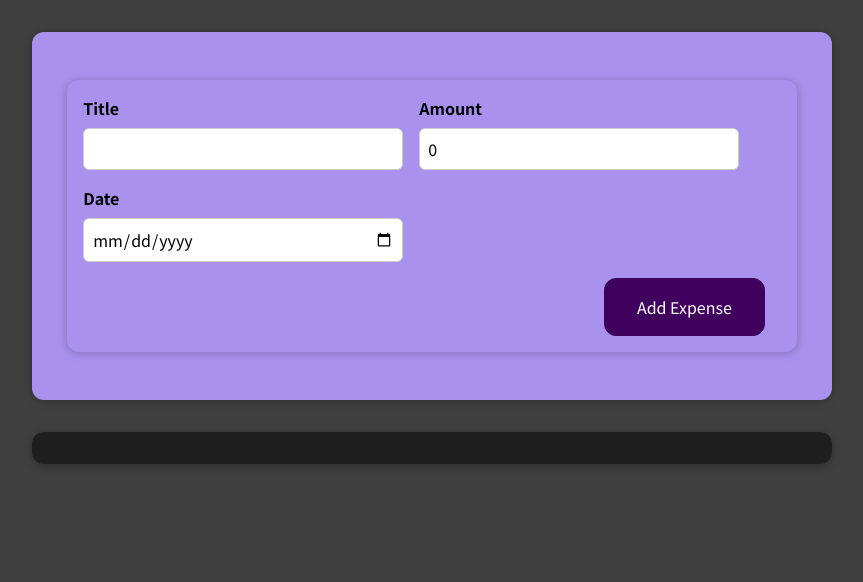
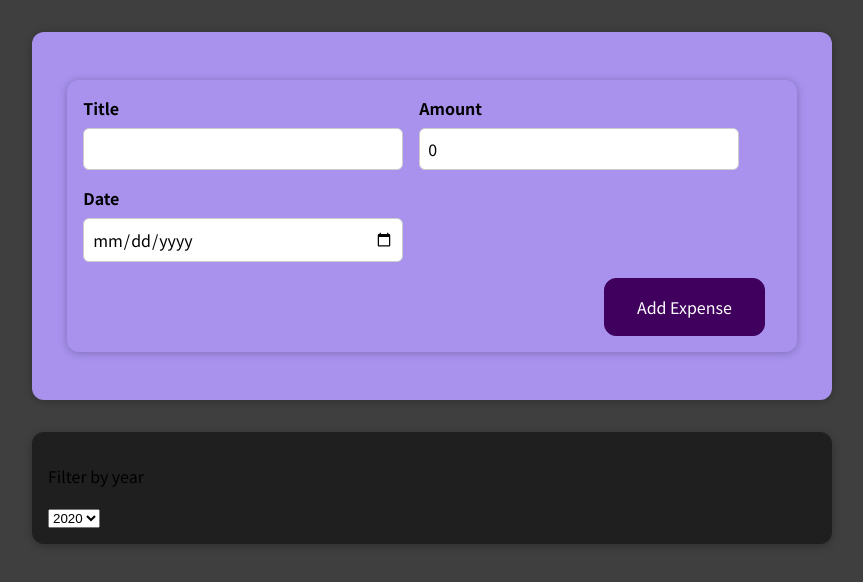
Before and after one commit to qur786/expense-tracker, a React app: page / in a window 1280 px wide. Shown: the top 582 px of the page, without its empty margins (208-1071 px from the left). Built offline with nearby package versions, Linux system fonts and the light colour scheme.

Commit message:
feat: add filter by year logic

```diff
--- a/src/components/Expense-Input-UI/ExpenseInput.js
+++ b/src/components/Expense-Input-UI/ExpenseInput.js
@@ -9,7 +9,6 @@ export function ExpenseInput(props) {
         }
         props.onAddExpense(expense);
     }
-
     return (
         <div className="new-expense">
             <ExpenseForm onSaveExpenseData={saveExpenseDataHandler} />
--- /dev/null
+++ b/src/components/Expense-UI/ExpenseFilter.js
@@ -0,0 +1,17 @@
+import { useState } from "react";
+
+export function ExpenseFilter (props) {
+    const [ selectedYear, setSelectedYear ] = useState("2020");
+    const handleYearChange = (e) => {
+        setSelectedYear(e.target.value);
+        props.onYearChange(Number.parseInt(e.target.value, 10));
+    }
+    return <div>
+        <p>Filter by year</p>
+        <select value={selectedYear} onChange={handleYearChange}>
+            <option value="2020">2020</option>
+            <option value="2021">2021</option>
+            <option value="2022">2022</option>
+        </select>
+    </div>
+}
--- a/src/components/Expense-UI/Expenses.js
+++ b/src/components/Expense-UI/Expenses.js
@@ -1,11 +1,20 @@
+import { useState } from "react";
 import { Card } from "../Generic-UI/Card";
 import { ExpenseItem } from "./ExpenseItem"
+import { ExpenseFilter } from "./ExpenseFilter";
 import "./Expenses.css";
 
 export const Expenses = (props) => {
+    const [ filteredItems, setFilteredItems ] = useState(props.items);
+    const yearChangeHandler = (year) => {
+        const filter = props.items.filter((e) => e.date.getFullYear() === year);
+        setFilteredItems(filter);
+    };
+
     return (
         <Card className="expenses">
-            {props.items.map((e) => <ExpenseItem key={e.id} date={e.date} amount={e.amount} title={e.title} />)}
+            <ExpenseFilter onYearChange={yearChangeHandler} />
+            {filteredItems.map((e) => <ExpenseItem key={e.id} date={e.date} amount={e.amount} title={e.title} />)}
         </Card>
     )
 }
```
